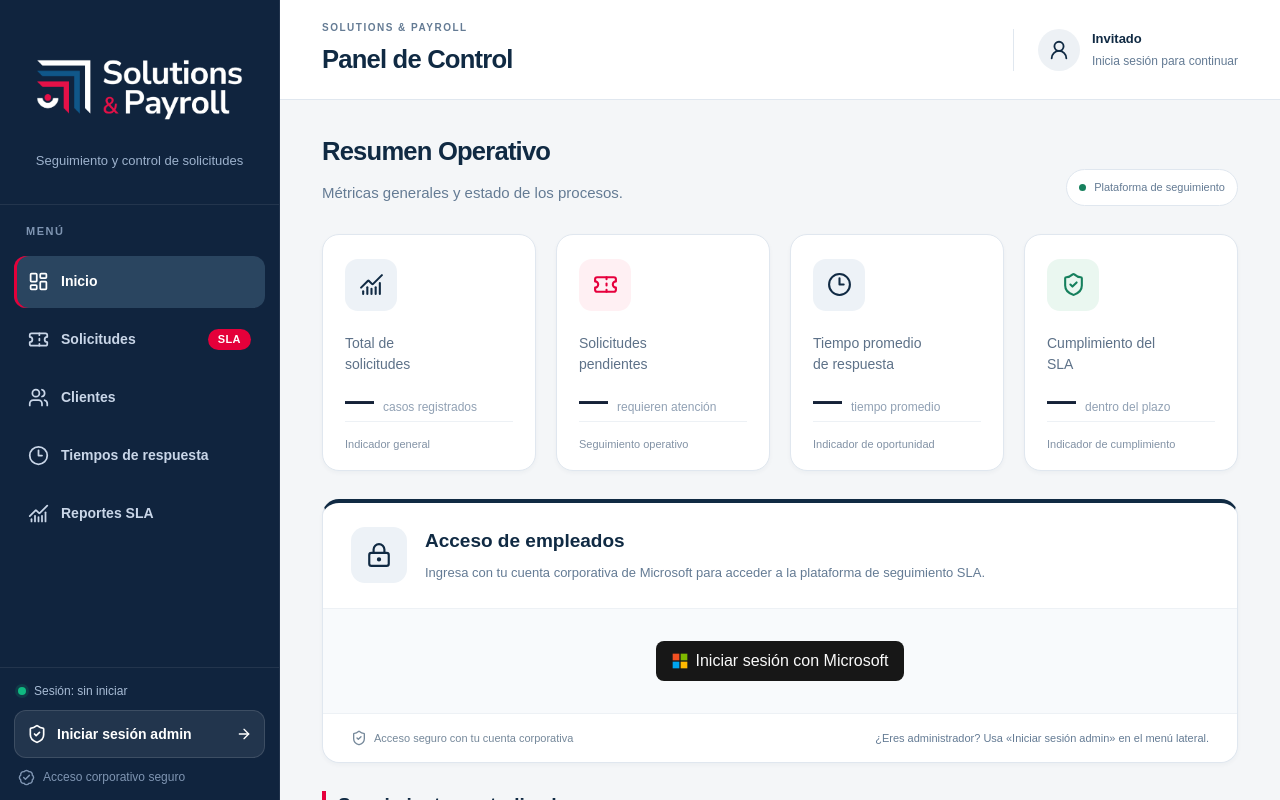
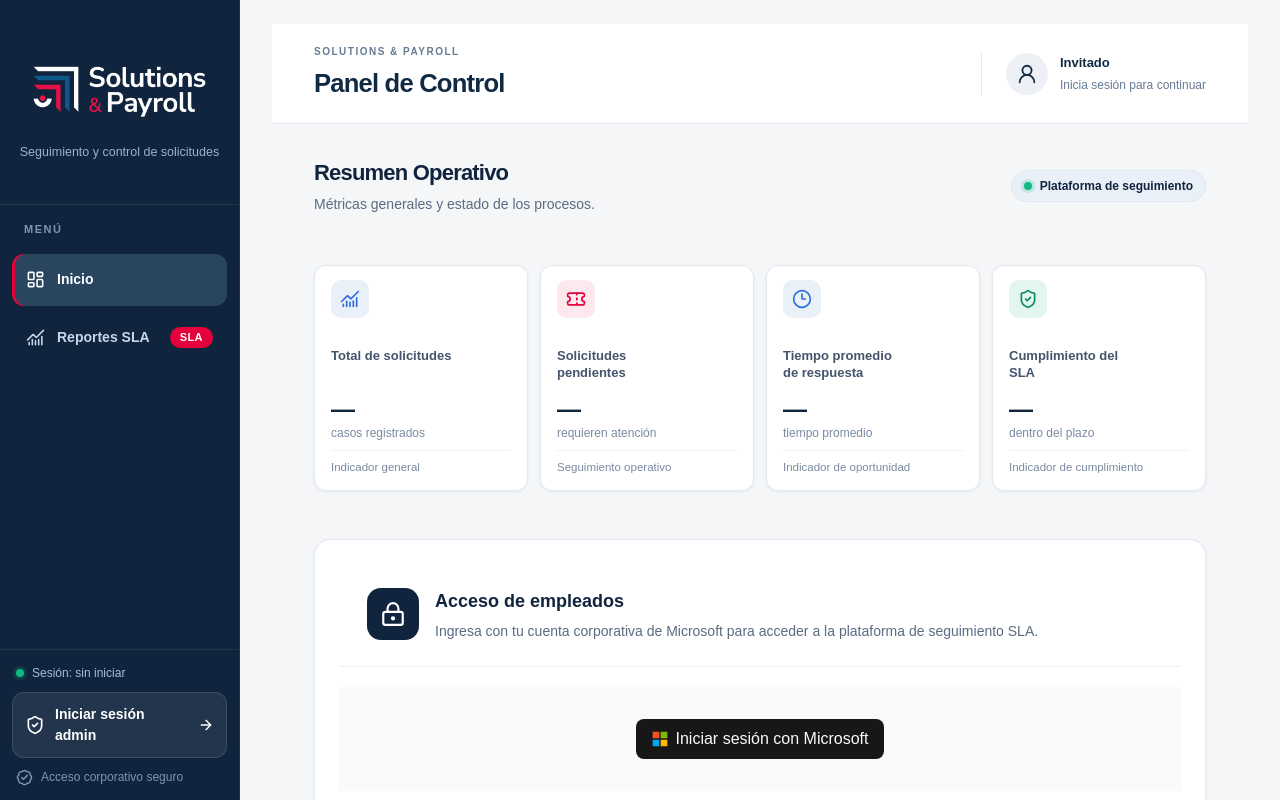
Before and after one commit to Solutionsandpayroll/SLA-Ricardo, a Next.js app in the folder sla-dashboard/: page / in a window 1280 px wide. Shown: the top 800 px of the page. Built offline with nearby package versions, Linux system fonts and the light colour scheme.

Commit message:
Proyecto completado

```diff
--- a/sla-dashboard/app/page.tsx
+++ b/sla-dashboard/app/page.tsx
@@ -1,13 +1,9 @@
-
 import {
   Ticket,
-  Users,
   Clock3,
   ChartNoAxesCombined,
-  Wallet,
   LockKeyhole,
   ShieldCheck,
-  ArrowRight,
 } from "lucide-react";
 
 import PanelShell from "@/components/PanelShell";
@@ -139,64 +135,6 @@ export default function Home() {
 
       </section>
 
-      {/* FUNCIONALIDADES */}
-      <section className="sla-features">
-
-        <div className="sla-section-heading">
-          <h3>Seguimiento centralizado</h3>
-          <p>Todo el proceso en un solo lugar.</p>
-        </div>
-
-        <div className="sla-feature-grid">
-
-          <article className="sla-feature">
-            <div className="sla-feature-icon">
-              <Ticket size={21} />
-            </div>
-
-            <div>
-              <h4>Control de solicitudes</h4>
-              <p>
-                Consulta el estado y la trazabilidad de cada caso.
-              </p>
-            </div>
-
-            <ArrowRight size={18} className="sla-feature-arrow" />
-          </article>
-
-          <article className="sla-feature">
-            <div className="sla-feature-icon">
-              <Users size={21} />
-            </div>
-
-            <div>
-              <h4>Responsables y clientes</h4>
-              <p>
-                Identifica quién gestiona cada solicitud.
-              </p>
-            </div>
-
-            <ArrowRight size={18} className="sla-feature-arrow" />
-          </article>
-
-          <article className="sla-feature">
-            <div className="sla-feature-icon">
-              <Wallet size={21} />
-            </div>
-
-            <div>
-              <h4>Indicadores de gestión</h4>
-              <p>
-                Evalúa los tiempos y el cumplimiento de los acuerdos.
-              </p>
-            </div>
-
-            <ArrowRight size={18} className="sla-feature-arrow" />
-          </article>
-
-        </div>
-      </section>
-
     </PanelShell>
   );
 }
--- a/sla-dashboard/app/sidebar.css
+++ b/sla-dashboard/app/sidebar.css
@@ -1,3 +1,14 @@
+/* =========================================
+   VARIABLES DE ANCHO (cambia solo estos)
+========================================= */
+
+.sla-home {
+  --sla-sidebar-width: 240px;
+  --sla-sidebar-width-mini: 76px;
+  --sla-content-max: 1200px;
+  --sla-access-max: 900px;
+}
+
 /* =========================================
    ESTRUCTURA GENERAL
 ========================================= */
@@ -11,6 +22,7 @@
   flex: 1;
   min-width: 0;
   margin-left: 0;
+  padding: 24px 32px;
 }
 
 /* =========================================
@@ -20,8 +32,8 @@
 .sla-sidebar {
   position: sticky;
   top: 0;
-  width: 280px;
-  min-width: 280px;
+  width: var(--sla-sidebar-width);
+  min-width: var(--sla-sidebar-width);
   flex-shrink: 0;
   height: 100vh;
   display: flex;
@@ -41,8 +53,8 @@
   flex-direction: column;
   align-items: center;
   justify-content: center;
-  gap: 12px;
-  padding: 28px 16px 22px;
+  gap: 10px;
+  padding: 24px 16px 18px;
   text-align: center;
   border-bottom: 1px solid rgba(255, 255, 255, 0.08);
 }
@@ -68,7 +80,7 @@
 .sla-sidebar .sla-brand-tagline,
 .sla-sidebar .sla-brand p {
   margin: 0;
-  font-size: 13px;
+  font-size: 12.5px;
   line-height: 1.4;
   text-align: center;
   color: #9db2cd;
@@ -84,12 +96,10 @@
   display: flex;
   flex-direction: column;
   gap: 6px;
-  padding: 18px 14px;
+  padding: 16px 12px;
   overflow-x: hidden;
   overflow-y: auto;
   overscroll-behavior: contain;
-
-  /* Scroll delgado y discreto */
   scrollbar-width: thin;
   scrollbar-color: rgba(255, 255, 255, 0.18) transparent;
 }
@@ -135,6 +145,10 @@
   transition: background 0.18s, color 0.18s;
 }
 
+.sla-sidebar .sla-nav-icon {
+  display: inline-flex;
+}
+
 .sla-sidebar .sla-nav-link svg {
   flex-shrink: 0;
 }
@@ -162,7 +176,7 @@
 }
 
 /* =========================================
-   PARTE INFERIOR
+   PARTE INFERIOR DE LA BARRA
 ========================================= */
 
 .sla-sidebar .sla-sidebar-bottom {
@@ -171,7 +185,7 @@
   display: flex;
   flex-direction: column;
   gap: 10px;
-  padding: 14px;
+  padding: 14px 12px;
   border-top: 1px solid rgba(255, 255, 255, 0.08);
 }
 
@@ -231,13 +245,236 @@
 }
 
 /* =========================================
+   CONTENIDO: ANCHO Y CENTRADO
+========================================= */
+
+.sla-welcome,
+.sla-metrics,
+.sla-access-panel {
+  width: 100%;
+  max-width: var(--sla-content-max);
+  margin-inline: auto;
+}
+
+/* =========================================
+   RESUMEN OPERATIVO
+========================================= */
+
+.sla-welcome {
+  display: flex;
+  align-items: center;
+  justify-content: space-between;
+  gap: 16px;
+  margin-bottom: 20px;
+}
+
+.sla-welcome h2 {
+  margin: 0 0 4px;
+  font-size: 22px;
+  color: #10243e;
+}
+
+.sla-welcome p {
+  margin: 0;
+  font-size: 14px;
+  color: #5b6b82;
+}
+
+.sla-live-indicator {
+  display: inline-flex;
+  align-items: center;
+  gap: 8px;
+  padding: 6px 12px;
+  border-radius: 999px;
+  font-size: 12px;
+  font-weight: 600;
+  color: #10243e;
+  background: #eaf0f8;
+}
+
+.sla-live-indicator span {
+  width: 8px;
+  height: 8px;
+  border-radius: 50%;
+  background: #10b981;
+  box-shadow: 0 0 0 3px rgba(16, 185, 129, 0.2);
+}
+
+/* =========================================
+   INDICADORES (TARJETAS) - compactas, 4 en fila
+========================================= */
+
+.sla-metrics {
+  display: grid;
+  grid-template-columns: repeat(4, minmax(0, 1fr));
+  gap: 12px;
+  margin-bottom: 20px;
+}
+
+.sla-metric-card {
+  display: flex;
+  flex-direction: column;
+  gap: 8px;
+  min-height: 0;
+  height: auto;
+  padding: 14px 16px;
+  border-radius: 12px;
+  background: #fff;
+  border: 1px solid #e3e9f2;
+  box-shadow: 0 1px 3px rgba(16, 36, 62, 0.06);
+}
+
+.sla-metric-icon {
+  display: grid;
+  place-items: center;
+  width: 38px;
+  height: 38px;
+  border-radius: 10px;
+}
+
+.sla-metric-icon svg {
+  width: 20px;
+  height: 20px;
+}
+
+.sla-metric-icon.blue  { background: #eaf0f8; color: #2a6fdb; }
+.sla-metric-icon.red   { background: #fde8ee; color: #e4003a; }
+.sla-metric-icon.green { background: #e3f6ee; color: #0b8a62; }
+
+.sla-metric-card > p {
+  margin: 0;
+  font-size: 13px;
+  font-weight: 600;
+  line-height: 1.3;
+  color: #44546b;
+}
+
+.sla-metric-value {
+  display: flex;
+  flex-direction: column;
+  gap: 2px;
+  margin: 0;
+}
+
+.sla-metric-value strong {
+  font-size: 24px;
+  line-height: 1.1;
+  color: #10243e;
+}
+
+.sla-metric-value span {
+  font-size: 12px;
+  color: #7a8aa0;
+}
+
+.sla-metric-footer {
+  margin-top: auto;
+  padding-top: 8px;
+  border-top: 1px solid #eef2f8;
+  font-size: 11.5px;
+  color: #7a8aa0;
+}
+
+/* Pantallas medianas: 2 por fila */
+@media (max-width: 1100px) {
+  .sla-metrics {
+    grid-template-columns: repeat(2, minmax(0, 1fr));
+  }
+}
+
+/* Móvil: 1 por fila */
+@media (max-width: 600px) {
+  .sla-metrics {
+    grid-template-columns: 1fr;
+  }
+}
+
+/* =========================================
+   ACCESO DE EMPLEADOS
+========================================= */
+
+.sla-access-panel {
+  max-width: var(--sla-access-max);
+  display: flex;
+  flex-direction: column;
+  gap: 20px;
+  padding: 24px;
+  border-radius: 16px;
+  background: #fff;
+  border: 1px solid #e3e9f2;
+  box-shadow: 0 1px 3px rgba(16, 36, 62, 0.06);
+}
+
+.sla-access-header {
+  display: flex;
+  align-items: flex-start;
+  gap: 16px;
+}
+
+.sla-access-icon {
+  flex-shrink: 0;
+  display: grid;
+  place-items: center;
+  width: 52px;
+  height: 52px;
+  border-radius: 14px;
+  background: #10243e;
+  color: #fff;
+}
+
+.sla-access-header h3 {
+  margin: 0 0 6px;
+  font-size: 18px;
+  color: #10243e;
+}
+
+.sla-access-header p {
+  margin: 0;
+  font-size: 14px;
+  line-height: 1.5;
+  color: #5b6b82;
+}
+
+.sla-access-body {
+  display: flex;
+  justify-content: center;
+}
+
+.sla-access-button {
+  width: 100%;
+  max-width: 360px;
+}
+
+.sla-access-footer {
+  display: flex;
+  flex-wrap: wrap;
+  align-items: center;
+  justify-content: space-between;
+  gap: 8px 16px;
+  padding-top: 14px;
+  border-top: 1px solid #eef2f8;
+  font-size: 12px;
+  color: #7a8aa0;
+}
+
+.sla-access-security {
+  display: inline-flex;
+  align-items: center;
+  gap: 8px;
+}
+
+/* =========================================
    RESPONSIVE: SOLO ÍCONOS (menos de 768px)
 ========================================= */
 
 @media (max-width: 767px) {
   .sla-sidebar {
-    width: 76px;
-    min-width: 76px;
+    width: var(--sla-sidebar-width-mini);
+    min-width: var(--sla-sidebar-width-mini);
+  }
+
+  .sla-main {
+    padding: 16px;
   }
 
   /* Logo */
@@ -310,4 +547,14 @@
   .sla-sidebar .sla-sidebar-note {
     display: none;
   }
+
+  /* Contenido */
+  .sla-welcome {
+    flex-direction: column;
+    align-items: flex-start;
+  }
+
+  .sla-access-header {
+    flex-direction: column;
+  }
 }
--- a/sla-dashboard/components/SlaSidebar.tsx
+++ b/sla-dashboard/components/SlaSidebar.tsx
@@ -1,4 +1,3 @@
-
 "use client";
 
 import Image from "next/image";
@@ -7,9 +6,6 @@ import { usePathname } from "next/navigation";
 
 import {
   LayoutDashboard,
-  Ticket,
-  Users,
-  Clock3,
   ChartNoAxesCombined,
   ShieldCheck,
   ArrowRight,
@@ -23,25 +19,10 @@ const links = [
     icon: LayoutDashboard,
   },
   {
-    href: "/solicitudes",
-    label: "Solicitudes",
-    icon: Ticket,
-    badge: "SLA",
-  },
-  {
-    href: "/clientes",
-    label: "Clientes",
-    icon: Users,
-  },
-  {
-    href: "/tiempos",
-    label: "Tiempos de respuesta",
-    icon: Clock3,
-  },
-  {
     href: "/reportes",
     label: "Reportes SLA",
     icon: ChartNoAxesCombined,
+    badge: "SLA",
   },
 ];
 
@@ -60,6 +41,7 @@ export default function SlaSidebar() {
     <aside className="sla-sidebar">
       {/* LOGO */}
       <div className="sla-brand">
+        <Link href="/" aria-label="Ir al inicio">
           <Image
             src="/imagen.png"
             alt="Solutions & Payroll"
@@ -68,34 +50,29 @@ export default function SlaSidebar() {
             priority
             className="sla-brand-logo"
           />
+        </Link>
 
         <p>Seguimiento y control de solicitudes</p>
       </div>
 
       {/* MENÚ PRINCIPAL */}
-      <nav
-        className="sla-navigation"
-        aria-label="Navegación principal"
-      >
+      <nav className="sla-navigation" aria-label="Navegación principal">
         <span className="sla-nav-title">Menú</span>
 
         {links.map(({ href, label, icon: Icon, badge }) => (
           <Link
             key={href}
             href={href}
-            className={`sla-nav-link ${
-              isActive(href) ? "active" : ""
-            }`}
+            title={label}
+            className={`sla-nav-link ${isActive(href) ? "active" : ""}`}
           >
-            <Icon size={21} />
+            <span className="sla-nav-icon">
+              <Icon size={19} />
+            </span>
 
             <span>{label}</span>
 
-            {badge && (
-              <span className="sla-nav-badge">
-                {badge}
-              </span>
-            )}
+            {badge && <span className="sla-nav-badge">{badge}</span>}
           </Link>
         ))}
       </nav>
@@ -107,18 +84,12 @@ export default function SlaSidebar() {
           <span>Sesión: sin iniciar</span>
         </div>
 
-        <Link
-          href="/admin/login"
-          className="sla-admin-link"
-        >
+        <Link href="/admin/login" className="sla-admin-link" title="Iniciar sesión admin">
           <ShieldCheck size={20} />
 
           <span>Iniciar sesión admin</span>
 
-          <ArrowRight
-            size={16}
-            className="sla-admin-link-arrow"
-          />
+          <ArrowRight size={16} className="sla-admin-link-arrow" />
         </Link>
 
         <div className="sla-sidebar-note">
```
Lines whose indentation alone changed are shown as unchanged.
